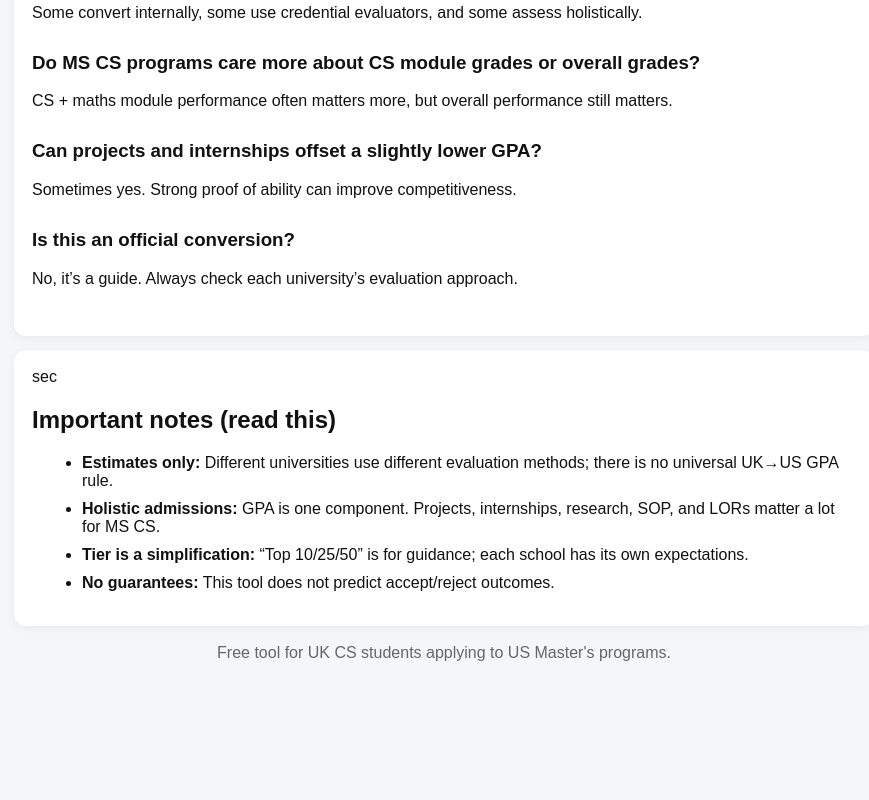
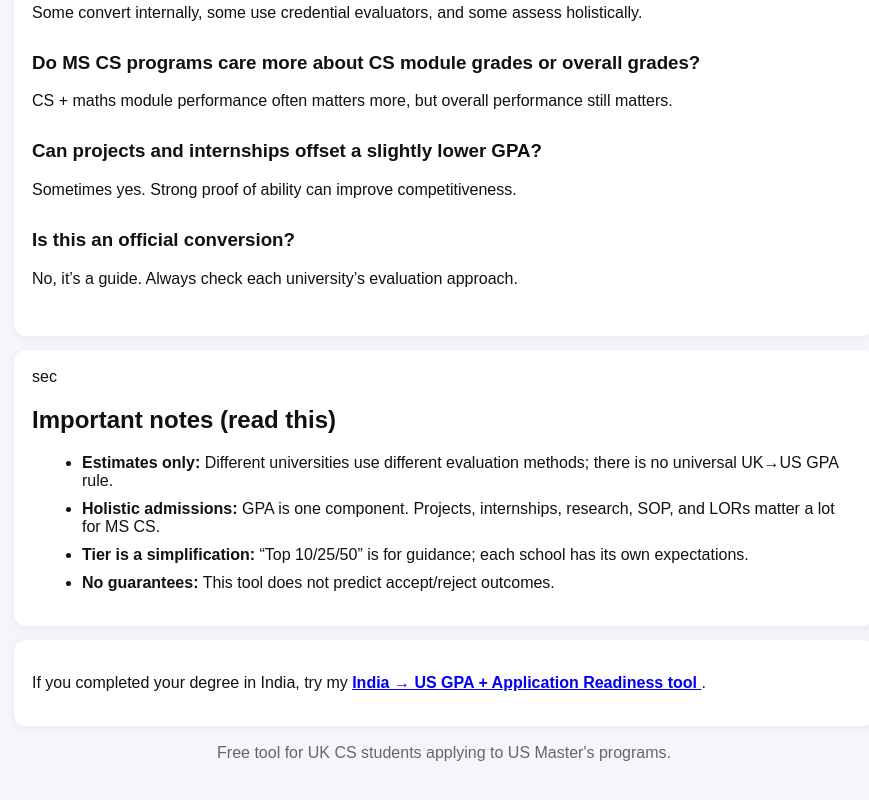
Before and after one commit to Rudra-build/uk-grade-mscs-usa, a plain HTML site: page index.html in a window 1280 px wide. Shown: the part 1584-2384 px from the top of the page, without its empty margins (196-1065 px from the left). Before the commit the page ends 2286 px from the top, so only its background shows below. Drawn offline with Linux system fonts and the light colour scheme.

Commit message:
Update index.html

```diff
--- a/index.html
+++ b/index.html
@@ -243,6 +243,15 @@ Please note that i have taken the help of AI to Structure and make this code mor
       </ul>
     </section>
 
+    <section class="card" id="Link">
+        <p class="muted">
+          If you completed your degree in India, try my
+          <a href="https://rudra-build.github.io/india-to-us-gpa-calculator/" target="_blank" rel="noopener noreferrer">
+            <strong>India → US GPA + Application Readiness tool</strong>
+          </a>.
+        </p>
+    </section>
+
     <footer class="footer">
       <p>Free tool for UK CS students applying to US Master's programs.</p>
     </footer>
```
